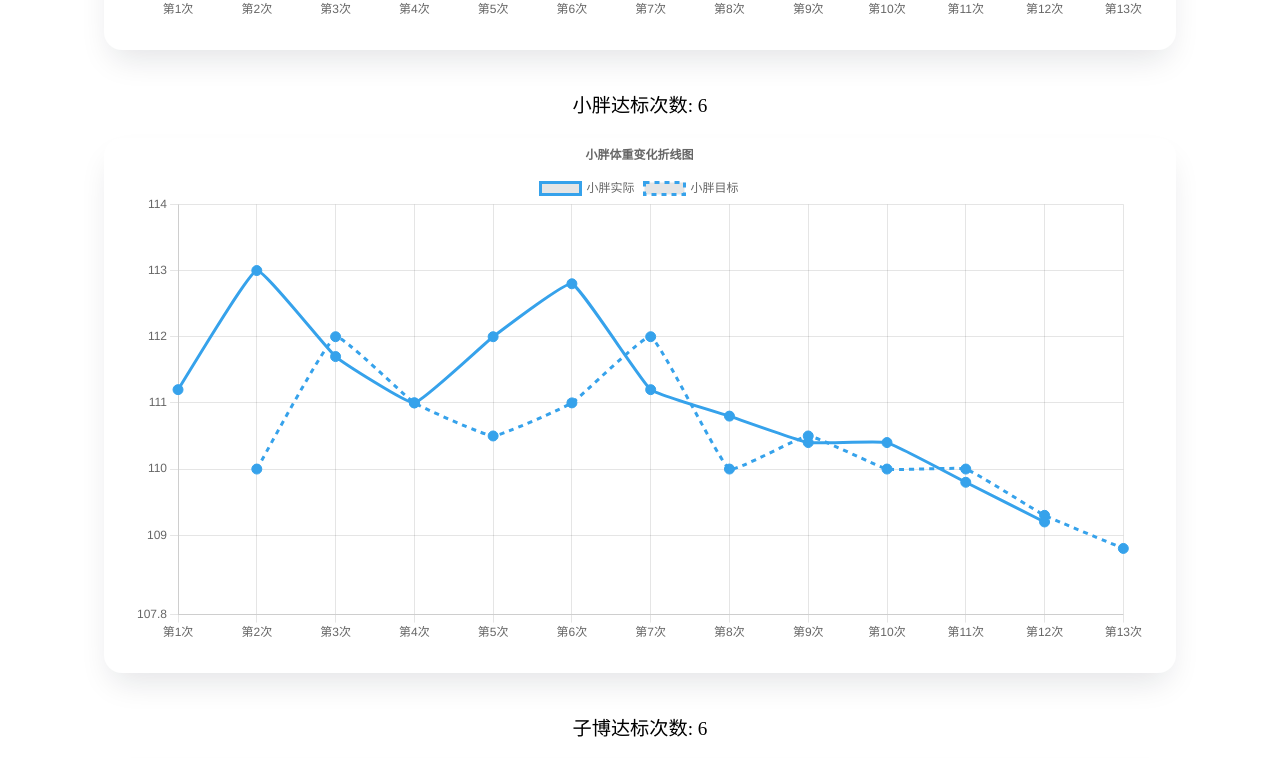
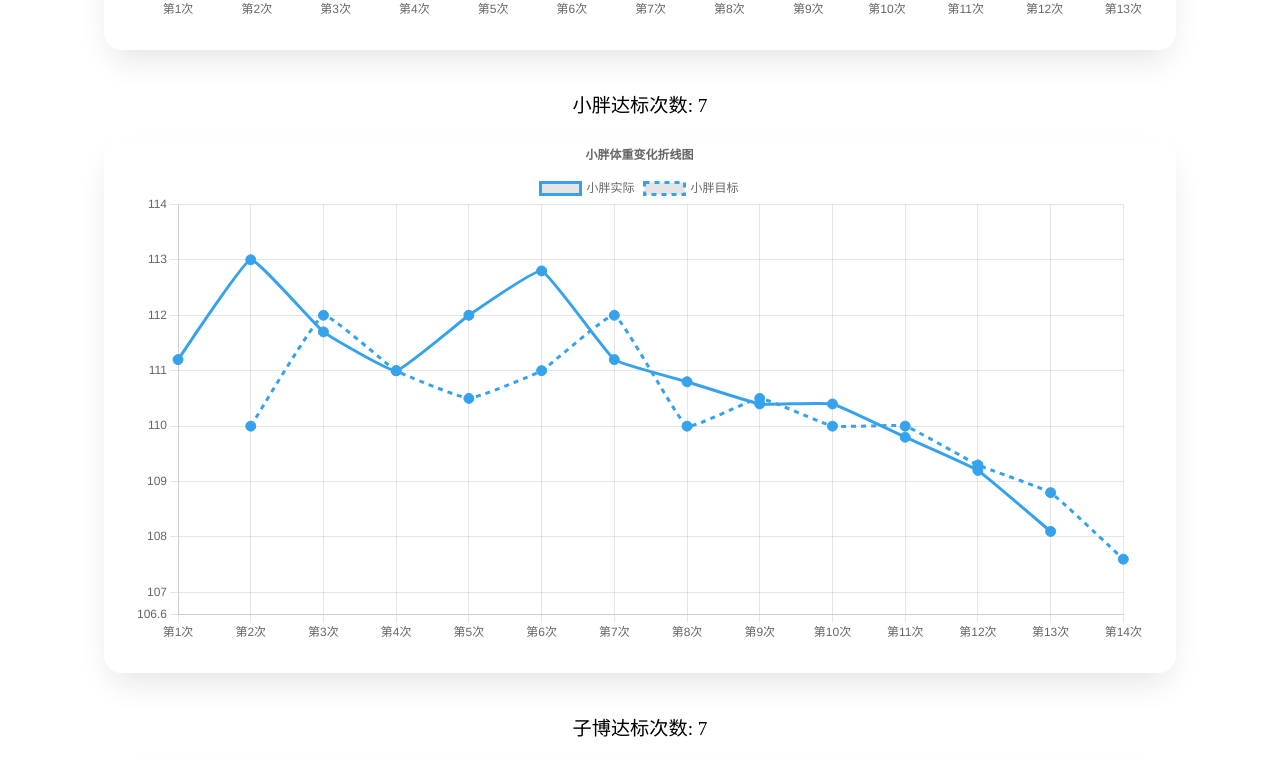
Before and after one commit to xyzz0121/shouba, a plain HTML site: page index.html in a window 1280 px wide. Shown: the part 1038-1796 px from the top of the page. Drawn offline with nearby package versions, Linux system fonts and the light colour scheme.

Commit message:
Updata: Add data

```diff
--- a/index.html
+++ b/index.html
@@ -276,8 +276,8 @@
       createChart(
         document.getElementById("xiaopangChart").getContext("2d"),
         "小胖",
-        [111.2, 113, 111.7, 111, 112, 112.8, 111.2, 110.8, 110.4, 110.4, 109.8, 109.2, null],
-        [null, 110, 112, 111, 110.5, 111, 112, 110, 110.5, 110, 110, 109.3, 108.8],
+        [111.2, 113, 111.7, 111, 112, 112.8, 111.2, 110.8, 110.4, 110.4, 109.8, 109.2,108.1, null],
+        [null, 110, 112, 111, 110.5, 111, 112, 110, 110.5, 110, 110, 109.3, 108.8,107.6],
         "rgb(54, 162, 235)",
         109,
         113,
@@ -287,8 +287,8 @@
       createChart(
         document.getElementById("ziboChart").getContext("2d"),
         "子博",
-        [167.9, 168, 167, 165.7, 164.4, 165, 164.9, 167.4, 166.5, 166.7, 164.8, 166, null],
-        [null, 167, 167, 166, 165.2, 164.4, 165, 164, 167, 165, 165.7, 164, 164],
+        [167.9, 168, 167, 165.7, 164.4, 165, 164.9, 167.4, 166.5, 166.7, 164.8, 166,163.6, null],
+        [null, 167, 167, 166, 165.2, 164.4, 165, 164, 167, 165, 165.7, 164, 164,163],
         "rgb(255, 206, 86)",
         165,
         170,
@@ -298,8 +298,8 @@
       createChart(
         document.getElementById("junggeChart").getContext("2d"),
         "骏哥",
-        [136.6, 140, 137.8, 135.8, 135.5, 135.7, 134.9, 134, 133.9, 133.5, 132.6, 131.5, null],
-        [null, 136, 138.5, 137.5, 136, 136, 135.5, 134.8, 134, 133.6, 133, 132, 131],
+        [136.6, 140, 137.8, 135.8, 135.5, 135.7, 134.9, 134, 133.9, 133.5, 132.6, 131.5, 130.9,null],
+        [null, 136, 138.5, 137.5, 136, 136, 135.5, 134.8, 134, 133.6, 133, 132, 131,130.5],
         "rgb(75, 192, 192)",
         135,
         140,
@@ -309,8 +309,8 @@
       createChart(
         document.getElementById("sancaizitongziChart").getContext("2d"),
         "散财童子贵",
-        [205.2, 215, 215, 215, 215, 212.2, 214, 211.2, 207.8, 210.6, 206.8, 203.8, null],
-        [null, 205, 203, 203, 203, 200, 208, 210, 208, 205, 207, 204, 200],
+        [205.2, 215, 215, 215, 215, 212.2, 214, 211.2, 207.8, 210.6, 206.8, 203.8,205.2, null],
+        [null, 205, 203, 203, 203, 200, 208, 210, 208, 205, 207, 204, 200,200],
         "rgb(153, 102, 255)",
         200,
         220,
@@ -320,8 +320,8 @@
       createChart(
         document.getElementById("qianggeChart").getContext("2d"),
         "强哥",
-        [114.1, 112, 113, 112, 110.2, 109.9, 108.8, 107.2, 108.2, 106.6, 105, 104.1, null],
-        [null, 112.6, 111.8, 112, 111, 110, 109, 107.8, 106.2, 107.5, 105.7, 104.5, 103.6],
+        [114.1, 112, 113, 112, 110.2, 109.9, 108.8, 107.2, 108.2, 106.6, 105, 104.1, 106.2,null],
+        [null, 112.6, 111.8, 112, 111, 110, 109, 107.8, 106.2, 107.5, 105.7, 104.5, 103.6,105.2],
         "rgb(255, 159, 64)",
         110,
         115,
@@ -344,8 +344,8 @@
       createChart(
         document.getElementById("tianhangChart").getContext("2d"),
         "天航",
-        [34.6, 23.1, 23, 22.7, 22.7, 23.3, 22.7, 22.4, 22.3, 22.1, 22.7, null],
-        [null, 34, 21, 22.8, 22.5, 22.6, 23.2, 22.6, 22.3, 22.2, 22, 22.6],
+        [34.6, 23.1, 23, 22.7, 22.7, 23.3, 22.7, 22.4, 22.3, 22.1, 22.7,22.3, null],
+        [null, 34, 21, 22.8, 22.5, 22.6, 23.2, 22.6, 22.3, 22.2, 22, 22.6,],
         "rgb(128, 0, 128)",
         20,
         35,
```
